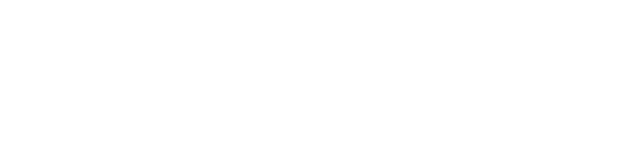
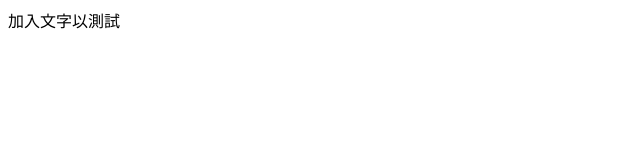
Before and after one commit to Collet25/exercise, a plain HTML site: page index2.html in a window 1280 px wide. Shown: the whole page, without its empty margins (0-640 px from the left). Drawn offline with Linux system fonts and the light colour scheme.

Commit message:
加入文字

```diff
--- a/index2.html
+++ b/index2.html
@@ -6,6 +6,6 @@
     <title>2</title>
 </head>
 <body>
-
+    加入文字以測試
 </body>
 </html>
```
